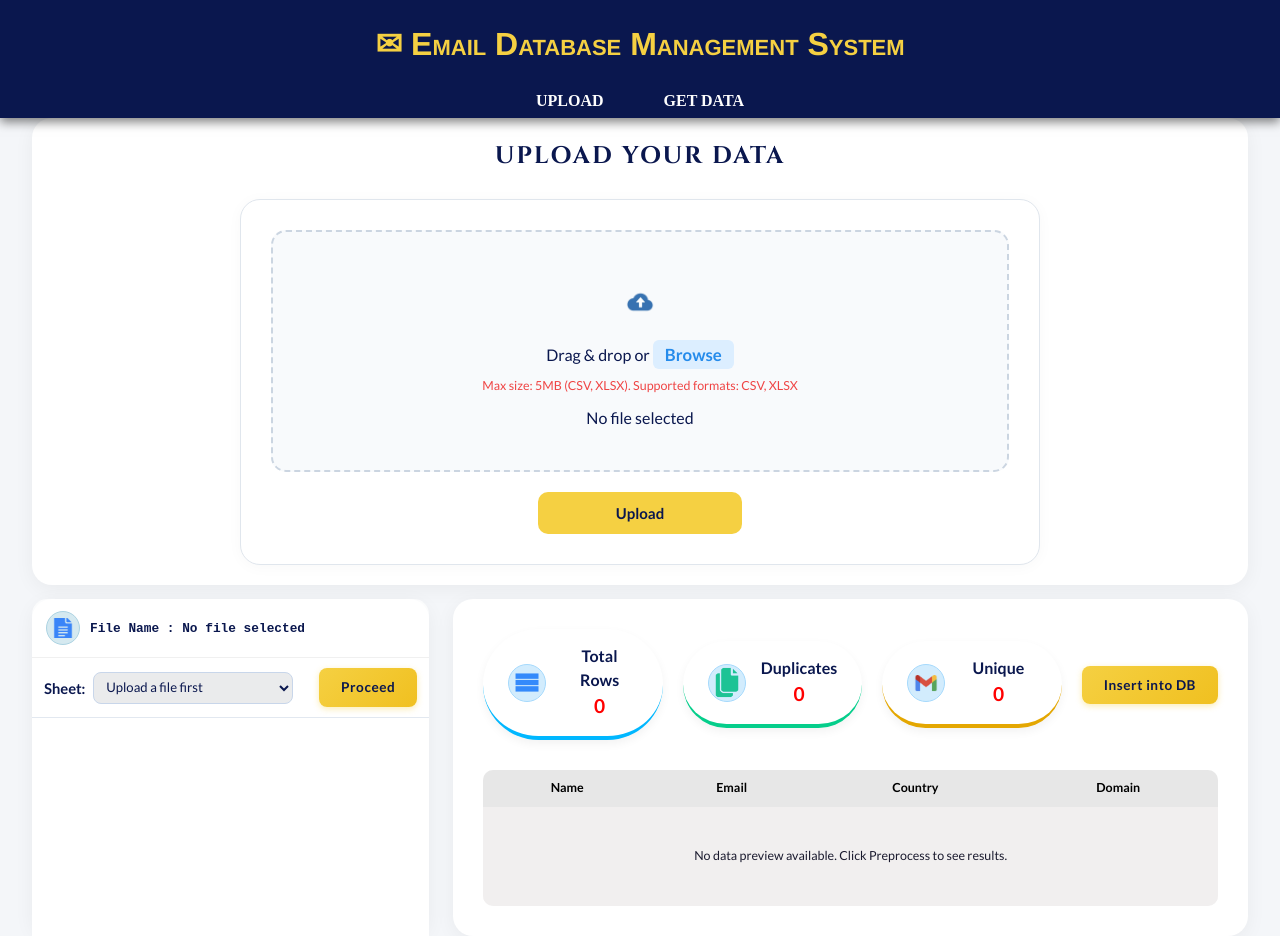
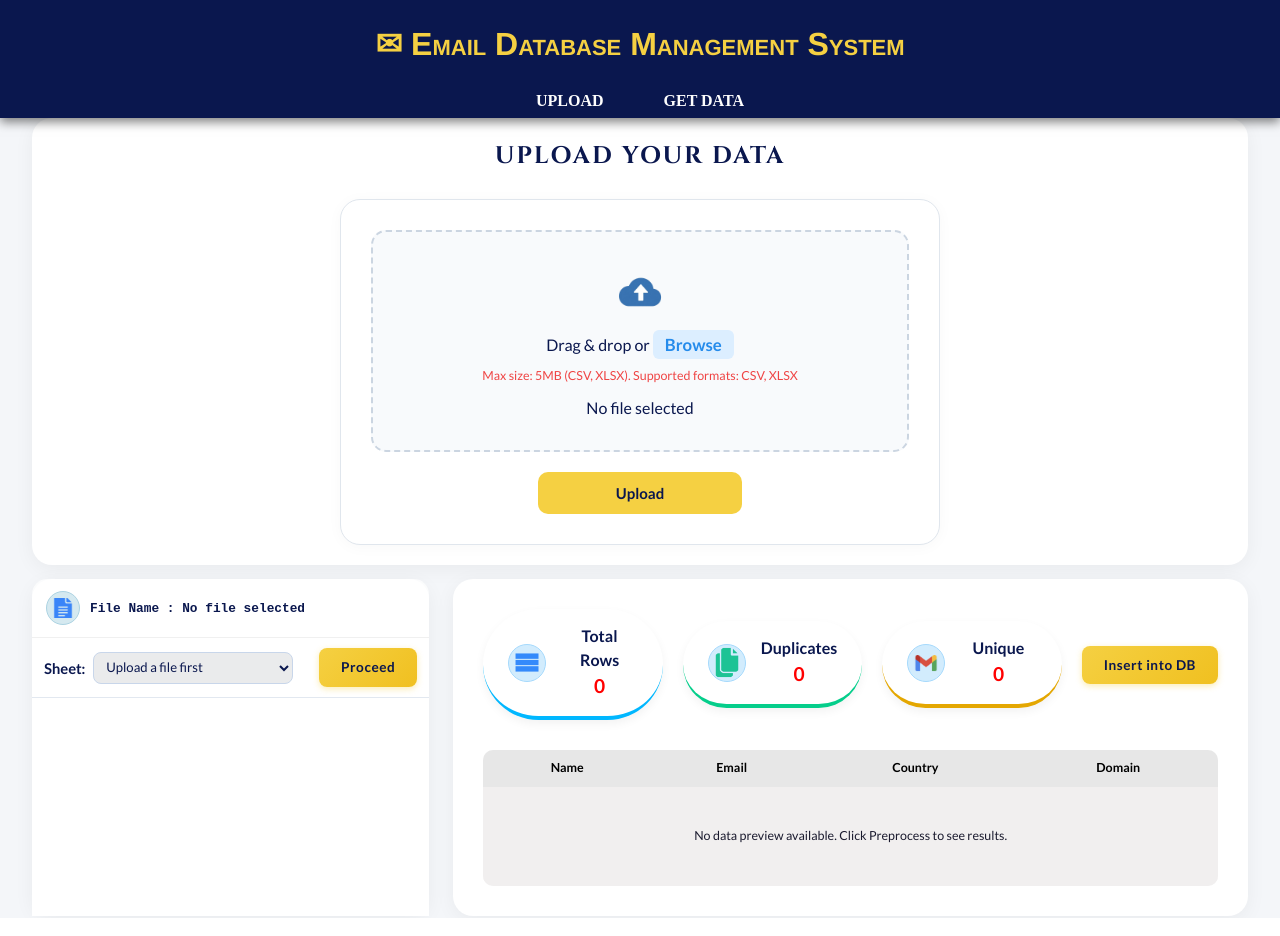
Before and after one commit to saikrishnabit2003-star/Mail_DB_management_UI, a Next.js app: page / in a window 1280 px wide. Built offline with nearby package versions, Linux system fonts and the light colour scheme.

Commit message:
versel taken change

```diff
--- a/app/Uploadpage.module.css
+++ b/app/Uploadpage.module.css
@@ -50,14 +50,18 @@
   display: flex;
   flex-direction: column;
   align-items: center;
-  width: 800px;
+  width: 600px;
   padding: 30px;
   background-color: #ffffff;
   border: 1px solid #e0e6ed;
   border-radius: 20px;
   box-shadow: 0 2px 15px rgba(0,0,0,0.03);
+  transition: all 1.2s ease;
 }
 
+.uploadForm form:hover {
+  width: 880px;
+}
 /* ---------- Upload Box ---------- */
 .uploadBox {
   width: 100%;
@@ -71,7 +75,7 @@
   display: block;
   border: 2px dashed #cbd5e1;
   border-radius: 15px;
-  padding: 40px;
+  padding: 30px;
   text-align: center;
   cursor: pointer;
   background-color: #f8fafc;
@@ -91,7 +95,7 @@
 }
 
 .uploadIcon {
-  width: 60px;
+  width: 100px;
   height: 60px;
 }
 
--- a/app/page.tsx
+++ b/app/page.tsx
@@ -136,7 +136,7 @@ export default function UploadPage() {
         filename: file.name
       };
 
-      const response = await fetch('https://email-ingestion-backend.vercel.app/files/process-blob', {
+      const response = await fetch('http://localhost:8000/files/process-blob', {
         method: 'POST',
         headers: { 'Content-Type': 'application/json' },
         body: JSON.stringify(payload),
```
